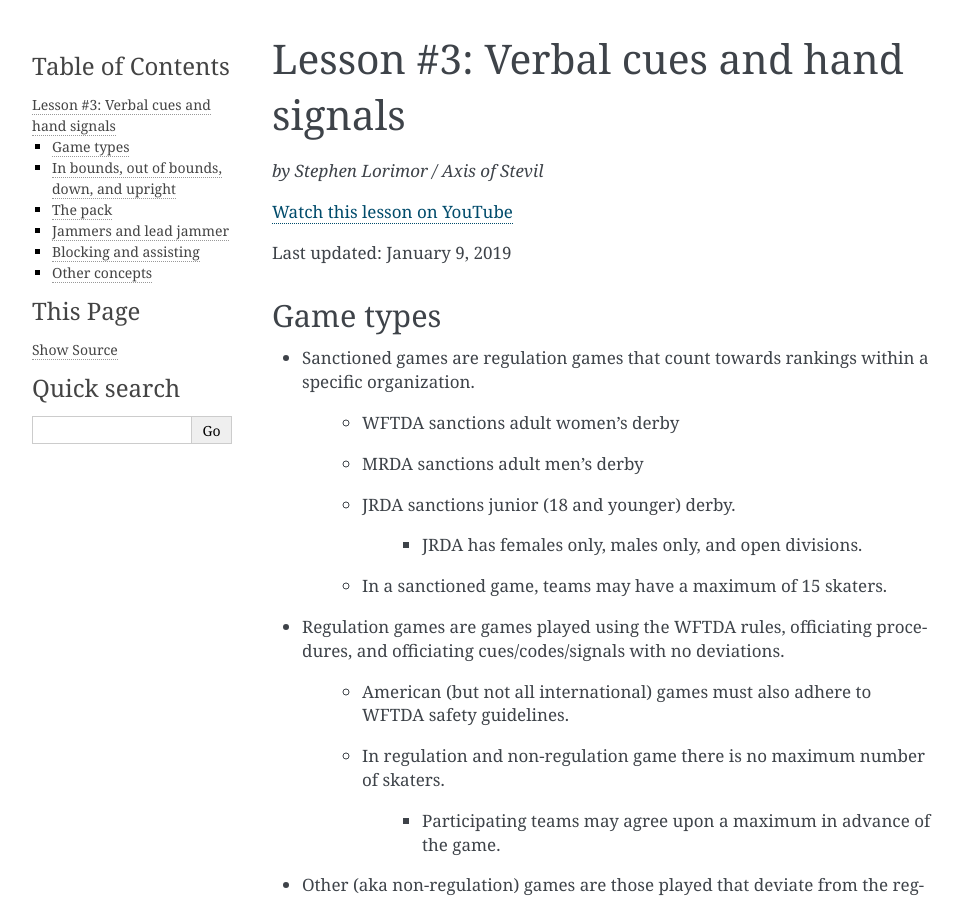
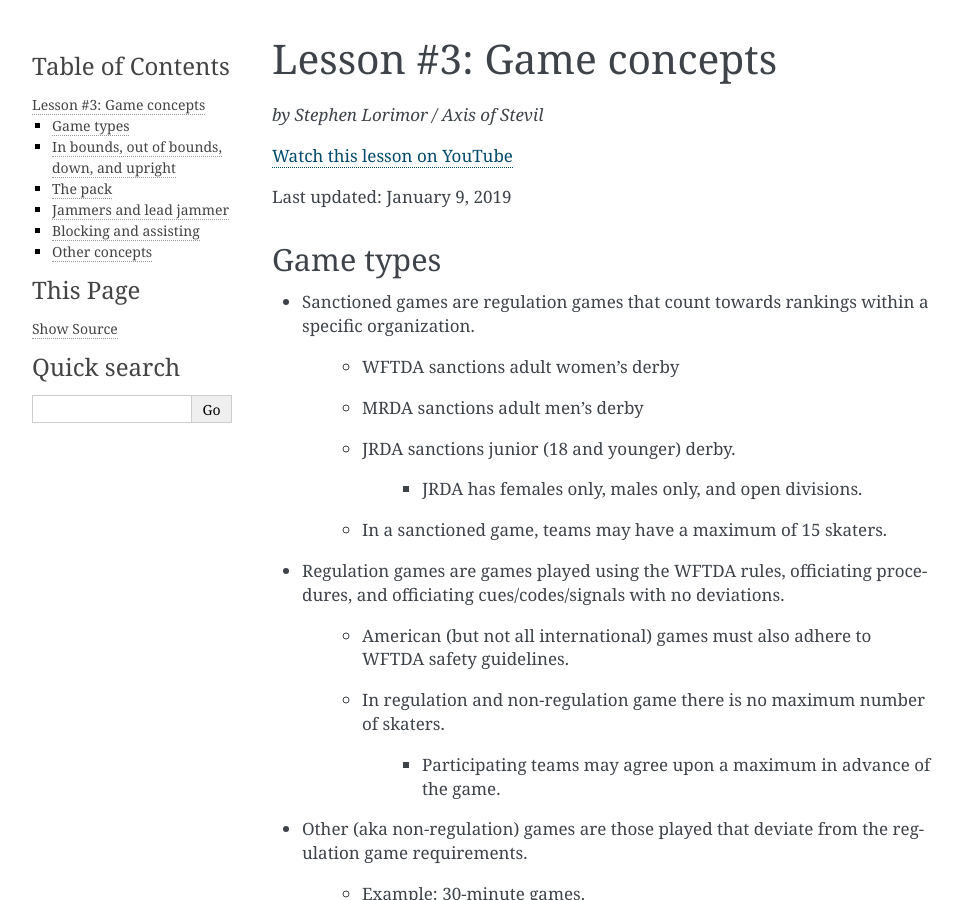
Before and after one commit to mrogaski/zenref, a Sphinx documentation site: the page built from docs/source/game_concepts.rst, in a window 1280 px wide and 900 px high. Shown: the whole window, without its empty margins (148-1111 px from the left). Built offline with Sphinx 7.4.7, drawn with Linux system fonts in a browser that asks for light colours; pages that are not in the unit, such as notebooks, are missing from menus.

Commit message:
Fix title.

```diff
--- a/docs/source/game_concepts.rst
+++ b/docs/source/game_concepts.rst
@@ -1,5 +1,5 @@
-Lesson #3: Verbal cues and hand signals
-=======================================
+Lesson #3: Game concepts
+========================
 
 *by Stephen Lorimor / Axis of Stevil*
 
```
